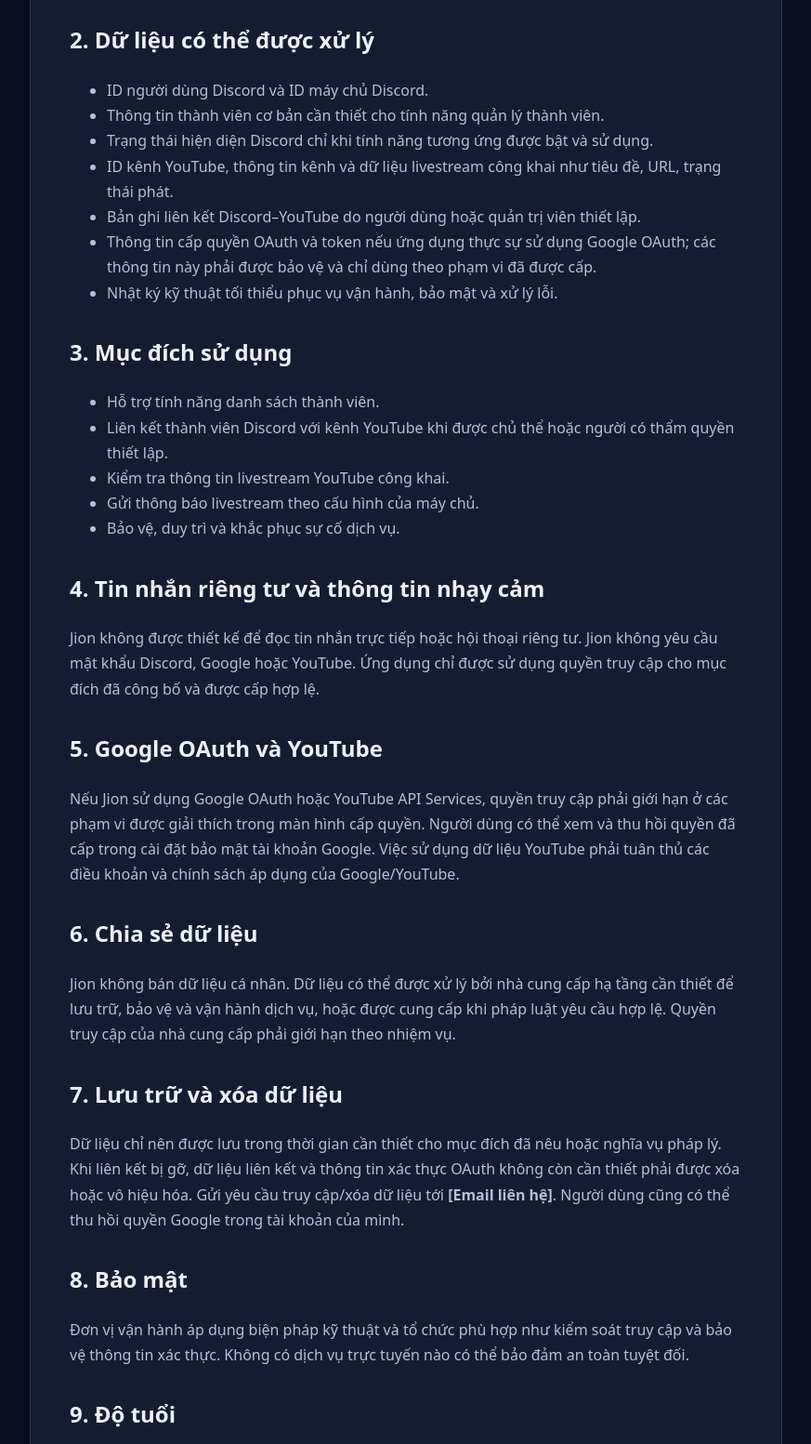
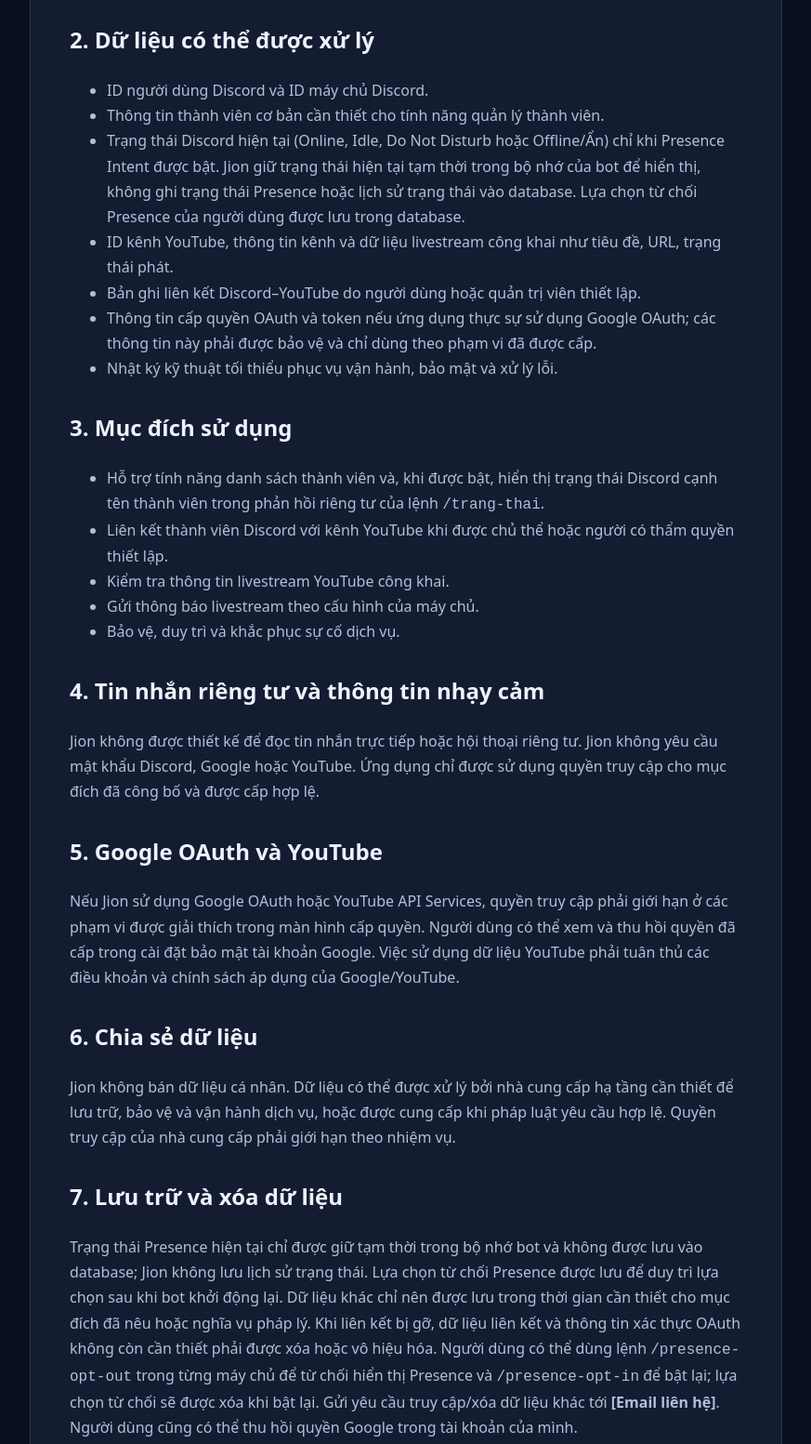
Before and after one commit to vophu7191-glitch/YouTube, a plain HTML site: page privacy-policy.html in a window 1280 px wide. Shown: the part 640-2193 px from the top of the page at 93% size, without its empty margins (203-1076 px from the left). Drawn offline with Linux system fonts and the light colour scheme.

Commit message:
Document Jion Presence processing and opt-out

```diff
--- a/privacy-policy.html
+++ b/privacy-policy.html
@@ -6,12 +6,12 @@
 <p class="notice"><strong>Trước khi dùng làm hồ sơ xét duyệt:</strong> Chủ sở hữu cần thay các mục [trong ngoặc vuông], xác minh nội dung đúng với cách ứng dụng thực tế xử lý dữ liệu và công bố email liên hệ đang hoạt động.</p>
 <h2>1. Giới thiệu</h2><p>Jion là ứng dụng tích hợp Discord và YouTube, hướng đến hỗ trợ quản lý thông tin thành viên cần thiết, liên kết tài khoản/kênh YouTube và theo dõi livestream công khai để gửi thông báo theo cấu hình.</p>
 <p><strong>Đơn vị vận hành:</strong> [Tên cá nhân hoặc tổ chức]<br><strong>Email quyền riêng tư:</strong> [Email liên hệ]<br><strong>Website:</strong> [Địa chỉ website chính thức]</p>
-<h2>2. Dữ liệu có thể được xử lý</h2><ul><li>ID người dùng Discord và ID máy chủ Discord.</li><li>Thông tin thành viên cơ bản cần thiết cho tính năng quản lý thành viên.</li><li>Trạng thái hiện diện Discord chỉ khi tính năng tương ứng được bật và sử dụng.</li><li>ID kênh YouTube, thông tin kênh và dữ liệu livestream công khai như tiêu đề, URL, trạng thái phát.</li><li>Bản ghi liên kết Discord–YouTube do người dùng hoặc quản trị viên thiết lập.</li><li>Thông tin cấp quyền OAuth và token nếu ứng dụng thực sự sử dụng Google OAuth; các thông tin này phải được bảo vệ và chỉ dùng theo phạm vi đã được cấp.</li><li>Nhật ký kỹ thuật tối thiểu phục vụ vận hành, bảo mật và xử lý lỗi.</li></ul>
-<h2>3. Mục đích sử dụng</h2><ul><li>Hỗ trợ tính năng danh sách thành viên.</li><li>Liên kết thành viên Discord với kênh YouTube khi được chủ thể hoặc người có thẩm quyền thiết lập.</li><li>Kiểm tra thông tin livestream YouTube công khai.</li><li>Gửi thông báo livestream theo cấu hình của máy chủ.</li><li>Bảo vệ, duy trì và khắc phục sự cố dịch vụ.</li></ul>
+<h2>2. Dữ liệu có thể được xử lý</h2><ul><li>ID người dùng Discord và ID máy chủ Discord.</li><li>Thông tin thành viên cơ bản cần thiết cho tính năng quản lý thành viên.</li><li>Trạng thái Discord hiện tại (Online, Idle, Do Not Disturb hoặc Offline/Ẩn) chỉ khi Presence Intent được bật. Jion giữ trạng thái hiện tại tạm thời trong bộ nhớ của bot để hiển thị, không ghi trạng thái Presence hoặc lịch sử trạng thái vào database. Lựa chọn từ chối Presence của người dùng được lưu trong database.</li><li>ID kênh YouTube, thông tin kênh và dữ liệu livestream công khai như tiêu đề, URL, trạng thái phát.</li><li>Bản ghi liên kết Discord–YouTube do người dùng hoặc quản trị viên thiết lập.</li><li>Thông tin cấp quyền OAuth và token nếu ứng dụng thực sự sử dụng Google OAuth; các thông tin này phải được bảo vệ và chỉ dùng theo phạm vi đã được cấp.</li><li>Nhật ký kỹ thuật tối thiểu phục vụ vận hành, bảo mật và xử lý lỗi.</li></ul>
+<h2>3. Mục đích sử dụng</h2><ul><li>Hỗ trợ tính năng danh sách thành viên và, khi được bật, hiển thị trạng thái Discord cạnh tên thành viên trong phản hồi riêng tư của lệnh <code>/trang-thai</code>.</li><li>Liên kết thành viên Discord với kênh YouTube khi được chủ thể hoặc người có thẩm quyền thiết lập.</li><li>Kiểm tra thông tin livestream YouTube công khai.</li><li>Gửi thông báo livestream theo cấu hình của máy chủ.</li><li>Bảo vệ, duy trì và khắc phục sự cố dịch vụ.</li></ul>
 <h2>4. Tin nhắn riêng tư và thông tin nhạy cảm</h2><p>Jion không được thiết kế để đọc tin nhắn trực tiếp hoặc hội thoại riêng tư. Jion không yêu cầu mật khẩu Discord, Google hoặc YouTube. Ứng dụng chỉ được sử dụng quyền truy cập cho mục đích đã công bố và được cấp hợp lệ.</p>
 <h2>5. Google OAuth và YouTube</h2><p>Nếu Jion sử dụng Google OAuth hoặc YouTube API Services, quyền truy cập phải giới hạn ở các phạm vi được giải thích trong màn hình cấp quyền. Người dùng có thể xem và thu hồi quyền đã cấp trong cài đặt bảo mật tài khoản Google. Việc sử dụng dữ liệu YouTube phải tuân thủ các điều khoản và chính sách áp dụng của Google/YouTube.</p>
 <h2>6. Chia sẻ dữ liệu</h2><p>Jion không bán dữ liệu cá nhân. Dữ liệu có thể được xử lý bởi nhà cung cấp hạ tầng cần thiết để lưu trữ, bảo vệ và vận hành dịch vụ, hoặc được cung cấp khi pháp luật yêu cầu hợp lệ. Quyền truy cập của nhà cung cấp phải giới hạn theo nhiệm vụ.</p>
-<h2>7. Lưu trữ và xóa dữ liệu</h2><p>Dữ liệu chỉ nên được lưu trong thời gian cần thiết cho mục đích đã nêu hoặc nghĩa vụ pháp lý. Khi liên kết bị gỡ, dữ liệu liên kết và thông tin xác thực OAuth không còn cần thiết phải được xóa hoặc vô hiệu hóa. Gửi yêu cầu truy cập/xóa dữ liệu tới <strong>[Email liên hệ]</strong>. Người dùng cũng có thể thu hồi quyền Google trong tài khoản của mình.</p>
+<h2>7. Lưu trữ và xóa dữ liệu</h2><p>Trạng thái Presence hiện tại chỉ được giữ tạm thời trong bộ nhớ bot và không được lưu vào database; Jion không lưu lịch sử trạng thái. Lựa chọn từ chối Presence được lưu để duy trì lựa chọn sau khi bot khởi động lại. Dữ liệu khác chỉ nên được lưu trong thời gian cần thiết cho mục đích đã nêu hoặc nghĩa vụ pháp lý. Khi liên kết bị gỡ, dữ liệu liên kết và thông tin xác thực OAuth không còn cần thiết phải được xóa hoặc vô hiệu hóa. Người dùng có thể dùng lệnh <code>/presence-opt-out</code> trong từng máy chủ để từ chối hiển thị Presence và <code>/presence-opt-in</code> để bật lại; lựa chọn từ chối sẽ được xóa khi bật lại. Gửi yêu cầu truy cập/xóa dữ liệu khác tới <strong>[Email liên hệ]</strong>. Người dùng cũng có thể thu hồi quyền Google trong tài khoản của mình.</p>
 <h2>8. Bảo mật</h2><p>Đơn vị vận hành áp dụng biện pháp kỹ thuật và tổ chức phù hợp như kiểm soát truy cập và bảo vệ thông tin xác thực. Không có dịch vụ trực tuyến nào có thể bảo đảm an toàn tuyệt đối.</p>
 <h2>9. Độ tuổi</h2><p>Người dùng phải đáp ứng yêu cầu độ tuổi và điều khoản của Discord, Google và YouTube. Chính sách này không thay thế các yêu cầu đó.</p>
 <h2>10. Thay đổi chính sách</h2><p>Chính sách có thể được cập nhật khi tính năng, cách xử lý dữ liệu hoặc yêu cầu pháp lý thay đổi. Bản mới nhất sẽ được đăng tại trang này.</p>
```
